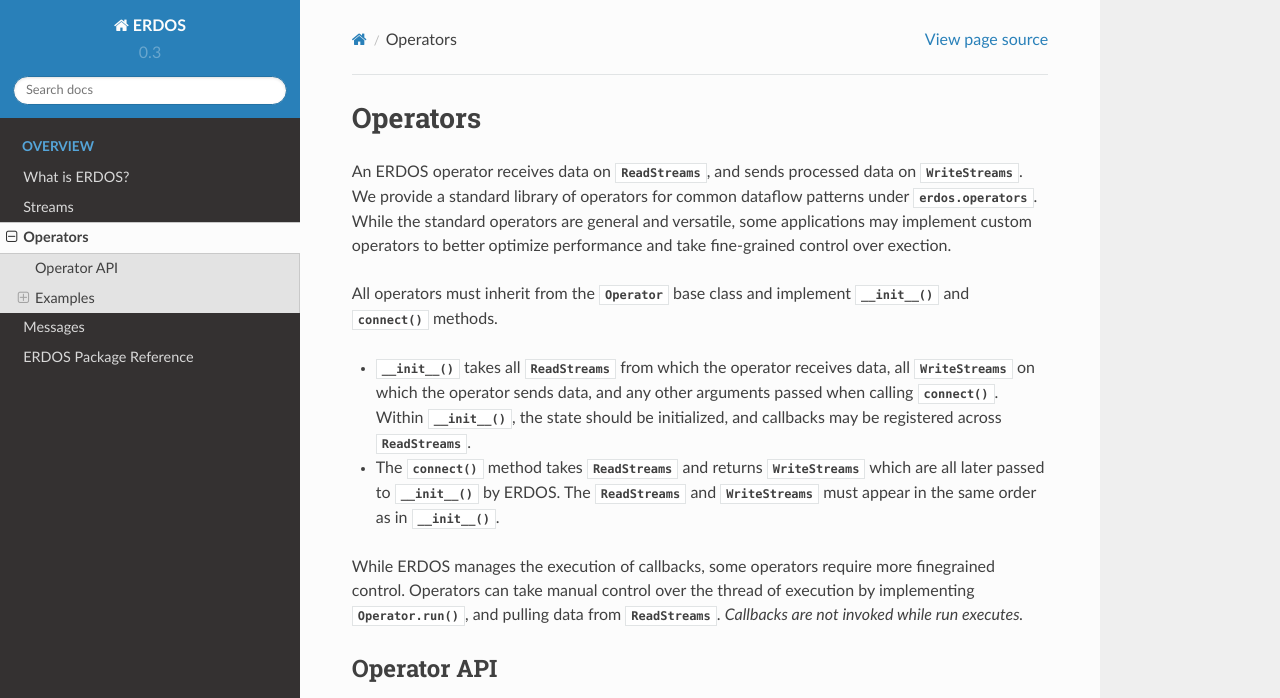
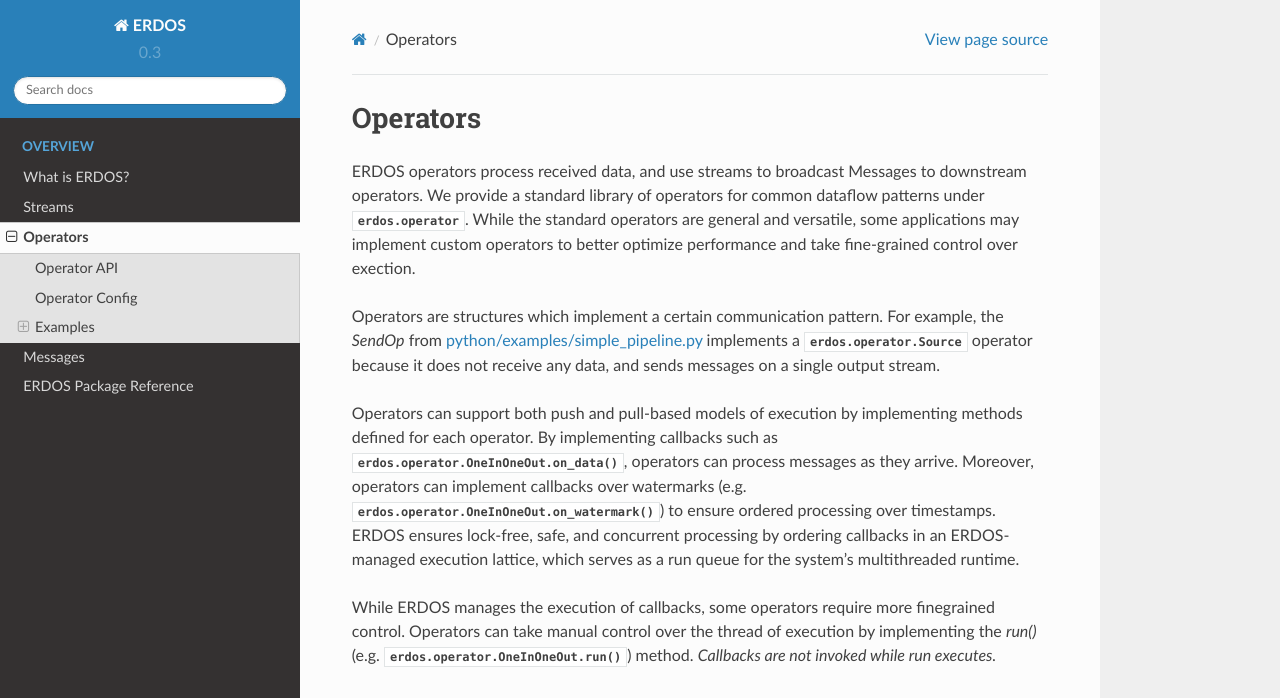
Before and after one commit to erdos-project/erdos, a Sphinx documentation site: the page built from python/doc/source/operators.rst, in a window 1280 px wide and 1400 px high. Shown: the top 698 px of the window. Built offline with Sphinx 7.4.7 and the Read the Docs theme 2.0.0, drawn with Linux system fonts in a browser that asks for light colours.

Commit message:
Update python docs

```diff
--- a/python/doc/source/operators.rst
+++ b/python/doc/source/operators.rst
@@ -1,53 +1,61 @@
 Operators
 =========
 
-An ERDOS operator receives data on :py:class:`ReadStreams <erdos.ReadStream>`,
-and sends processed data on :py:class:`WriteStreams <erdos.WriteStream>`.
+ERDOS operators process received data, and use streams to broadcast Messages
+to downstream operators.
 We provide a standard library of operators for common dataflow patterns
-under :py:mod:`erdos.operators`.
+under :py:mod:`erdos.operator`.
 While the standard operators are general and versatile, some applications may
 implement custom operators to better optimize performance and take
 fine-grained control over exection.
 
-All operators must inherit from the :py:class:`~erdos.Operator` base class and
-implement :py:meth:`~erdos.Operator.__init__` and
-:py:meth:`~erdos.Operator.connect` methods.
+Operators are structures which implement a certain communication pattern. For example,
+the `SendOp` from
+`python/examples/simple_pipeline.py <https://github.com/erdos-project/erdos/blob/master/python/examples/simple_pipeline.py>`_
+implements a :py:class:`erdos.operator.Source` operator because it does not receive any data,
+and sends messages on a single output stream.
 
-* :py:meth:`~erdos.Operator.__init__` takes all
-  :py:class:`ReadStreams <erdos.ReadStream>` from which the operator receives
-  data, all :py:class:`WriteStreams <erdos.WriteStream>` on which the operator
-  sends data, and any other arguments passed when calling
-  :py:meth:`~erdos.Operator.connect`.
-  Within :py:meth:`~erdos.Operator.__init__`, the state should be initialized,
-  and callbacks may be registered across
-  :py:class:`ReadStreams <erdos.ReadStream>`.
-
-* The :py:meth:`~erdos.Operator.connect` method takes
-  :py:class:`ReadStreams <erdos.ReadStream>` and returns
-  :py:class:`WriteStreams <erdos.WriteStream>`
-  which are all later passed to :py:meth:`~erdos.Operator.__init__` by ERDOS.
-  The :py:class:`ReadStreams <erdos.ReadStream>` and
-  :py:class:`WriteStreams <erdos.WriteStream>`
-  must appear in the same order as in :py:meth:`~erdos.Operator.__init__`.
+Operators can support both push and pull-based models of execution by
+implementing methods defined for each operator. By implementing callbacks
+such as :py:meth:`erdos.operator.OneInOneOut.on_data()`, operators can process
+messages as they arrive. Moreover, operators can implement callbacks over watermarks
+(e.g. :py:meth:`erdos.operator.OneInOneOut.on_watermark()`) to ensure ordered
+processing over timestamps. ERDOS ensures lock-free, safe, and concurrent processing
+by ordering callbacks in an ERDOS-managed execution lattice, which serves as a
+run queue for the system's multithreaded runtime.
 
 While ERDOS manages the execution of callbacks, some operators require
 more finegrained control. Operators can take manual control over the
-thread of execution by implementing
-:py:meth:`Operator.run() <erdos.Operator.run>`,
-and pulling data from :py:class:`ReadStreams <erdos.ReadStream>`.
+thread of execution by implementing the `run()`
+(e.g. :py:meth:`erdos.operator.OneInOneOut.run()`) method.
 *Callbacks are not invoked while run executes.*
-
 
 Operator API
 ------------
 
-.. autoclass:: erdos.Operator
-    :members: __init__, connect, run, id, config,
+.. autoclass:: erdos.operator.BaseOperator
+    :members: id, config, add_trace_event, get_runtime
 
-.. autoclass:: erdos.OperatorConfig
+.. autoclass:: erdos.operator.Source
+    :members: __new__, run, destroy
+
+.. autoclass:: erdos.operator.Sink
+    :members: __new__, run, on_data, on_watermark, destroy
+
+.. autoclass:: erdos.operator.OneInOneOut
+    :members: __new__, run, on_data, on_watermark, destroy
+
+.. autoclass:: erdos.operator.TwoInOneOut
+    :members: __new__, run, on_left_data, on_right_data, on_watermark, destroy
+
+.. autoclass:: erdos.operator.OneInTwoOut
+    :members: __new__, run, on_data, on_watermark, destroy
+
+Operator Config
+---------------
+
+.. autoclass:: erdos.operator.OperatorConfig
     :members: name, flow_watermarks, log_file_name, csv_log_file_name, profile_file_name
-
-
 
 Examples
 --------
```
Also changed, not shown: python/doc/source/intro.rst (+3 -7 lines), python/doc/source/streams.rst (+3 -10 lines).
